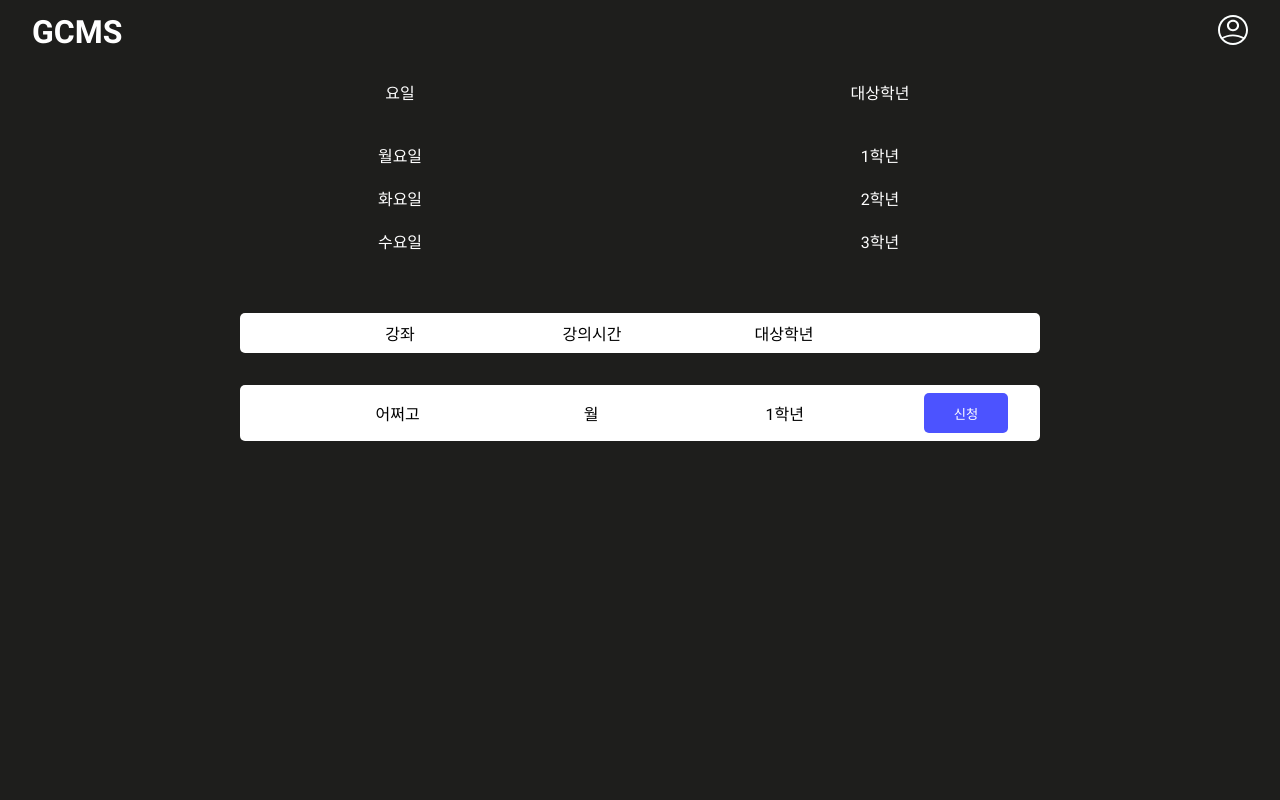
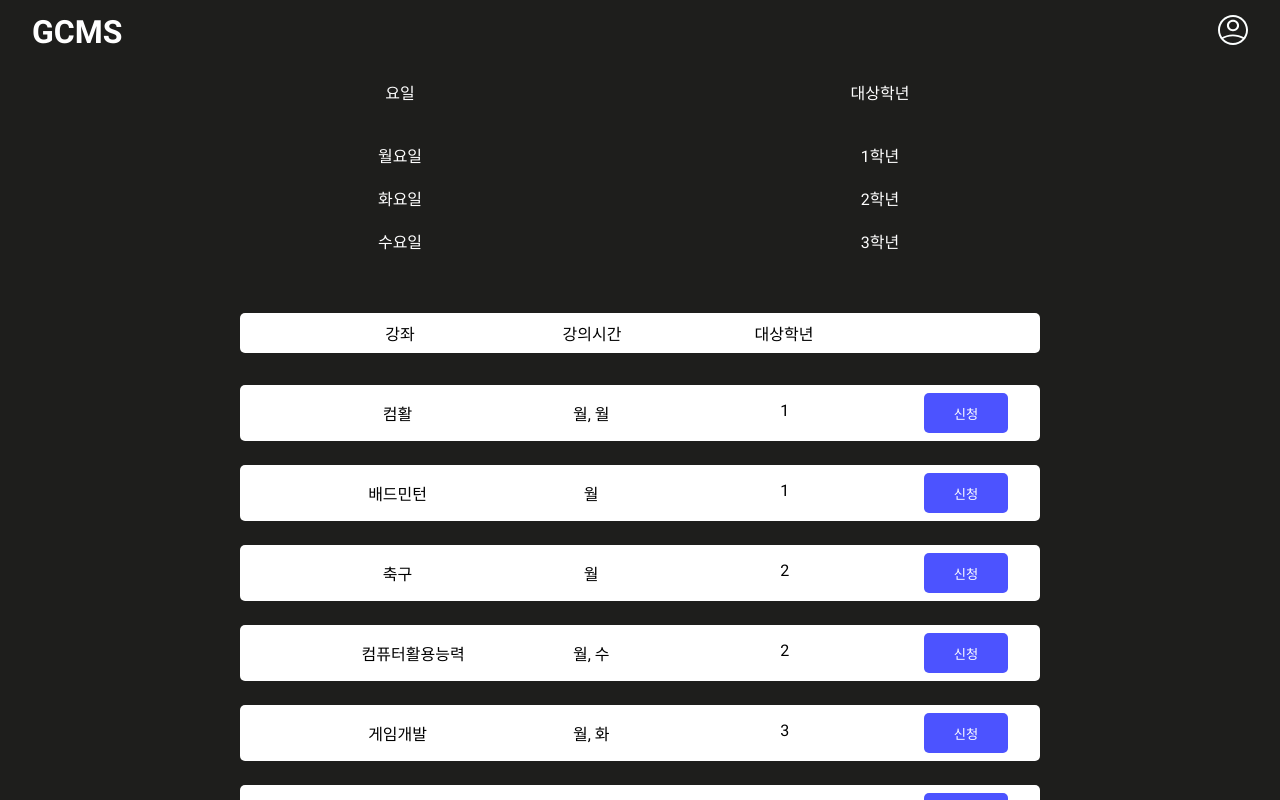
Before and after one commit to GSM-MSG/after-school-front, a Next.js app: page / in a window 1280 px wide. Shown: the top 800 px of the page. Built offline with nearby package versions, Linux system fonts and the light colour scheme.

Commit message:
Add after school apply

```diff
--- a/package.json
+++ b/package.json
@@ -12,6 +12,7 @@
     "@emotion/react": "^11.9.3",
     "@emotion/styled": "^11.9.3",
     "axios": "^0.27.2",
+    "immer": "^9.0.15",
     "next": "12.1.6",
     "react": "18.2.0",
     "react-dom": "18.2.0",
--- a/src/components/NomalAfterSchool/dummyData.ts
+++ b/src/components/NomalAfterSchool/dummyData.ts
@@ -6,8 +6,6 @@ export const list: PropListType[] = [
     title: "컴활",
     week: ["MON", "MON"],
     grade: 1,
-    personnel: 13,
-    maxPersonnel: 25,
     isOpend: true,
     isApplied: false,
     isEnabled: true,
@@ -17,8 +15,6 @@ export const list: PropListType[] = [
     title: "배드민턴",
     week: ["MON"],
     grade: 1,
-    personnel: 13,
-    maxPersonnel: 25,
     isOpend: true,
     isApplied: false,
     isEnabled: true,
@@ -28,8 +24,6 @@ export const list: PropListType[] = [
     title: "축구",
     week: ["MON"],
     grade: 2,
-    personnel: 13,
-    maxPersonnel: 25,
     isOpend: true,
     isApplied: false,
     isEnabled: true,
@@ -39,8 +33,6 @@ export const list: PropListType[] = [
     title: "컴퓨터활용능력",
     week: ["MON", "WED"],
     grade: 2,
-    personnel: 13,
-    maxPersonnel: 25,
     isOpend: true,
     isApplied: false,
     isEnabled: true,
@@ -50,8 +42,6 @@ export const list: PropListType[] = [
     title: "게임개발",
     week: ["MON", "TUE"],
     grade: 3,
-    personnel: 13,
-    maxPersonnel: 25,
     isOpend: true,
     isApplied: false,
     isEnabled: true,
@@ -61,8 +51,6 @@ export const list: PropListType[] = [
     title: "치킨",
     week: ["MON"],
     grade: 3,
-    personnel: 13,
-    maxPersonnel: 25,
     isOpend: true,
     isApplied: false,
     isEnabled: true,
@@ -72,8 +60,6 @@ export const list: PropListType[] = [
     title: "컴활",
     week: ["TUE"],
     grade: 1,
-    personnel: 13,
-    maxPersonnel: 25,
     isOpend: true,
     isApplied: false,
     isEnabled: true,
@@ -83,8 +69,6 @@ export const list: PropListType[] = [
     title: "컴퓨터활용능력",
     week: ["TUE"],
     grade: 1,
-    personnel: 13,
-    maxPersonnel: 25,
     isOpend: true,
     isApplied: false,
     isEnabled: true,
@@ -94,8 +78,6 @@ export const list: PropListType[] = [
     title: "수학",
     week: ["TUE"],
     grade: 2,
-    personnel: 13,
-    maxPersonnel: 25,
     isOpend: true,
     isApplied: false,
     isEnabled: true,
@@ -105,8 +87,6 @@ export const list: PropListType[] = [
     title: "치킨먹고싶다",
     week: ["TUE"],
     grade: 2,
-    personnel: 13,
-    maxPersonnel: 25,
     isOpend: true,
     isApplied: false,
     isEnabled: true,
@@ -116,8 +96,6 @@ export const list: PropListType[] = [
     title: "슈슉슈슉",
     week: ["TUE"],
     grade: 3,
-    personnel: 13,
-    maxPersonnel: 25,
     isOpend: true,
     isApplied: false,
     isEnabled: true,
@@ -127,8 +105,6 @@ export const list: PropListType[] = [
     title: "슈발럼아",
     week: ["TUE"],
     grade: 3,
-    personnel: 13,
-    maxPersonnel: 25,
     isOpend: true,
     isApplied: false,
     isEnabled: true,
@@ -138,8 +114,6 @@ export const list: PropListType[] = [
     title: "전승원멍청이",
     week: ["WED"],
     grade: 1,
-    personnel: 13,
-    maxPersonnel: 25,
     isOpend: true,
     isApplied: false,
     isEnabled: true,
@@ -149,8 +123,6 @@ export const list: PropListType[] = [
     title: "나도",
     week: ["WED"],
     grade: 1,
-    personnel: 13,
-    maxPersonnel: 25,
     isOpend: true,
     isApplied: false,
     isEnabled: true,
@@ -160,8 +132,6 @@ export const list: PropListType[] = [
     title: "ㅎㅎㅎㅎ",
     week: ["WED"],
     grade: 2,
-    personnel: 13,
-    maxPersonnel: 25,
     isOpend: true,
     isApplied: false,
     isEnabled: true,
@@ -171,8 +141,6 @@ export const list: PropListType[] = [
     title: "오늘뭐하지",
     week: ["WED"],
     grade: 2,
-    personnel: 13,
-    maxPersonnel: 25,
     isOpend: true,
     isApplied: false,
     isEnabled: true,
@@ -182,8 +150,6 @@ export const list: PropListType[] = [
     title: "내일뭐하지",
     week: ["WED"],
     grade: 3,
-    personnel: 13,
-    maxPersonnel: 25,
     isOpend: true,
     isApplied: false,
     isEnabled: true,
@@ -193,8 +159,6 @@ export const list: PropListType[] = [
     title: "치킨먹을까",
     week: ["WED"],
     grade: 1,
-    personnel: 13,
-    maxPersonnel: 25,
     isOpend: true,
     isApplied: false,
     isEnabled: true,
--- a/src/components/NomalAfterSchool/index.tsx
+++ b/src/components/NomalAfterSchool/index.tsx
@@ -1,8 +1,16 @@
 import React, { MouseEvent, useState } from "react";
 import * as S from "./style";
-import { WeekType } from "../../types";
+import { PropListType, WeekType } from "../../types";
+import { NextPage } from "next";
+import { WeekKorean } from "../../lib/WeekKorean";
+import produce from "immer";
 
-export default function NomalAfterSchool() {
+interface NomalAfterSchoolProps {
+  data: PropListType[];
+}
+
+const NomalAfterSchool: NextPage<NomalAfterSchoolProps> = ({ data }) => {
+  const [afterSchools, setAfterSchools] = useState<PropListType[]>(data);
   const [week, setWeek] = useState<WeekType | null>(null);
   const [grade, setGrade] = useState<number | null>(null);
 
@@ -11,6 +19,17 @@ export default function NomalAfterSchool() {
 
     if (Number(value)) setGrade(Number(value));
     else setWeek(value);
+  };
+
+  const applyAndCancel = async (id: number, isApplied: boolean) => {
+    setAfterSchools(
+      produce(afterSchools, (draft) => {
+        return draft.map((i) => {
+          if (i.id === id) return { ...i, isApplied: !isApplied };
+          return i;
+        });
+      })
+    );
   };
 
   return (
@@ -48,16 +67,33 @@ export default function NomalAfterSchool() {
           <span>대상학년</span>
         </S.CurseList>
         <S.ScollBox>
-          <S.Enrolment>
-            <div>
-              <p>어쩌고</p>
-              <p>월</p>
-              <p>1학년</p>
-            </div>
-            <S.SelectButton>신청</S.SelectButton>
-          </S.Enrolment>
+          {afterSchools.map(
+            (i) =>
+              i.isOpend && (
+                <S.Enrolment key={i.id}>
+                  <div>
+                    <p>{i.title}</p>
+                    <p>
+                      {i.week.map((week, i) =>
+                        i === 0 ? WeekKorean[week] : `, ${WeekKorean[week]}`
+                      )}
+                    </p>
+                    <p>{i.grade}</p>
+                  </div>
+                  {i.isEnabled && (
+                    <S.SelectButton
+                      onClick={() => applyAndCancel(i.id, i.isApplied)}
+                    >
+                      {i.isApplied ? "취소" : "신청"}
+                    </S.SelectButton>
+                  )}
+                </S.Enrolment>
+              )
+          )}
         </S.ScollBox>
       </S.AfterSchoolBox>
     </S.AfterSchool>
   );
-}
+};
+
+export default NomalAfterSchool;
--- /dev/null
+++ b/src/lib/WeekKorean.ts
@@ -0,0 +1,5 @@
+export const WeekKorean = {
+  MON: "월",
+  TUE: "화",
+  WED: "수",
+};
--- a/src/pages/index.tsx
+++ b/src/pages/index.tsx
@@ -1,11 +1,28 @@
+import { GetServerSideProps, NextPage } from "next";
 import Header from "../components/Header";
 import NomalAfterSchool from "../components/NomalAfterSchool";
+import { list } from "../components/NomalAfterSchool/dummyData";
+import { PropListType } from "../types";
 
-export default function AfterSchool() {
+export const getServerSideProps: GetServerSideProps = async () => {
+  return {
+    props: {
+      data: list,
+    },
+  };
+};
+
+interface AfterSchoolProps {
+  data: PropListType[];
+}
+
+const AfterSchool: NextPage<AfterSchoolProps> = ({ data }) => {
   return (
     <>
       <Header turn={false} />
-      <NomalAfterSchool />
+      <NomalAfterSchool data={data} />
     </>
   );
-}
+};
+
+export default AfterSchool;
--- a/src/types/AfterSchoolType.ts
+++ b/src/types/AfterSchoolType.ts
@@ -3,18 +3,14 @@ export type UserState = {
   title?: string;
   grade: number;
   week: string;
-  personnel: number;
-  maxPersonnel: number;
   isApplied: boolean;
 };
 export type weekType = "MON" | "TUE" | "WED";
 export type PropListType = {
   id: number;
   title: string;
-  week: [weekType, weekType] | [weekType];
+  week: weekType[];
   grade: number;
-  personnel: number;
-  maxPersonnel: number;
   isOpend: boolean;
   isApplied: boolean;
   isEnabled: boolean;
```
Also changed, not shown: 1 other file (tests, documents, lock files or other folders).
